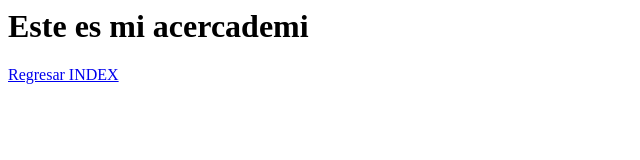
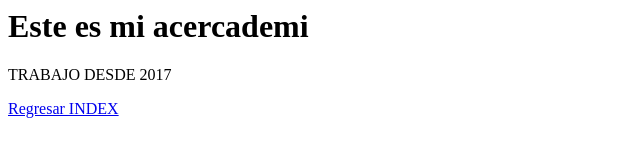
Before and after one commit to wurbinac/MiClaseGitCero, a plain HTML site: page acercademi.html in a window 1280 px wide. Shown: the whole page, without its empty margins (0-640 px from the left). Drawn offline with Linux system fonts and the light colour scheme.

Commit message:
cambie en lso dos archivos

```diff
--- a/acercademi.html
+++ b/acercademi.html
@@ -5,6 +5,7 @@
 
 <body>
 <h1> Este es mi acercademi </h1>
+<p>TRABAJO DESDE 2017</p>
 <a href="index.html"> Regresar INDEX</a>
 </body>
 
```
Also changed, not shown: index.html (+1 -1 lines).
